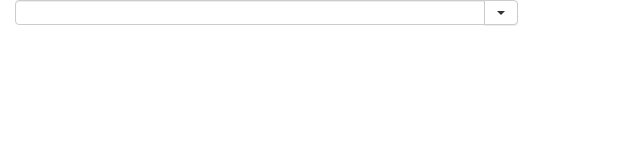
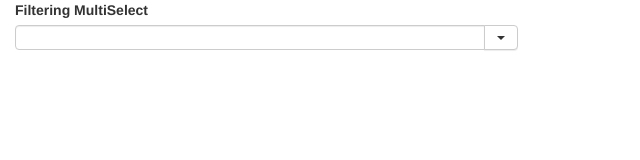
Before and after one commit to solonm/AngularJs-FilteringMultiSelect, a plain HTML site: page index.html in a window 1280 px wide. Shown: the whole page, without its empty margins (0-640 px from the left). Drawn offline with nearby package versions, Linux system fonts and the light colour scheme.

Commit message:
added label

```diff
--- a/index.html
+++ b/index.html
@@ -18,6 +18,7 @@
 	</head>
 	<body ng-app='FilteringSelect' ng-controller='fsController as ctrl'>
 		<div class="col-sm-5">
+			<label>Filtering MultiSelect </label>
 			<div class="bootstrap-select input-group">
 				<input type="text" autocomplete="off" name="my_select_label" class="form-control" ng-model="filterText" ng-keyup="act=true">
 				<input type="hidden" name="my_select" value="">
```
